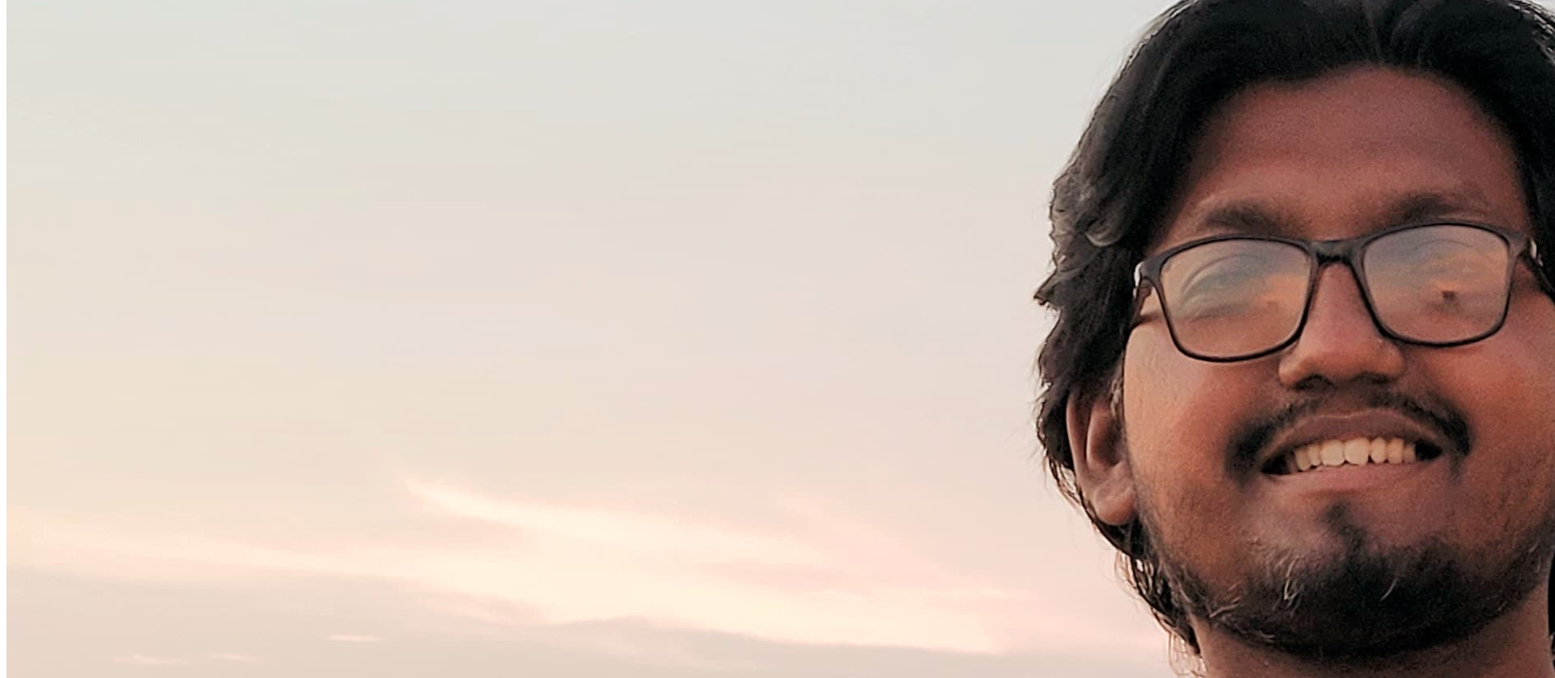
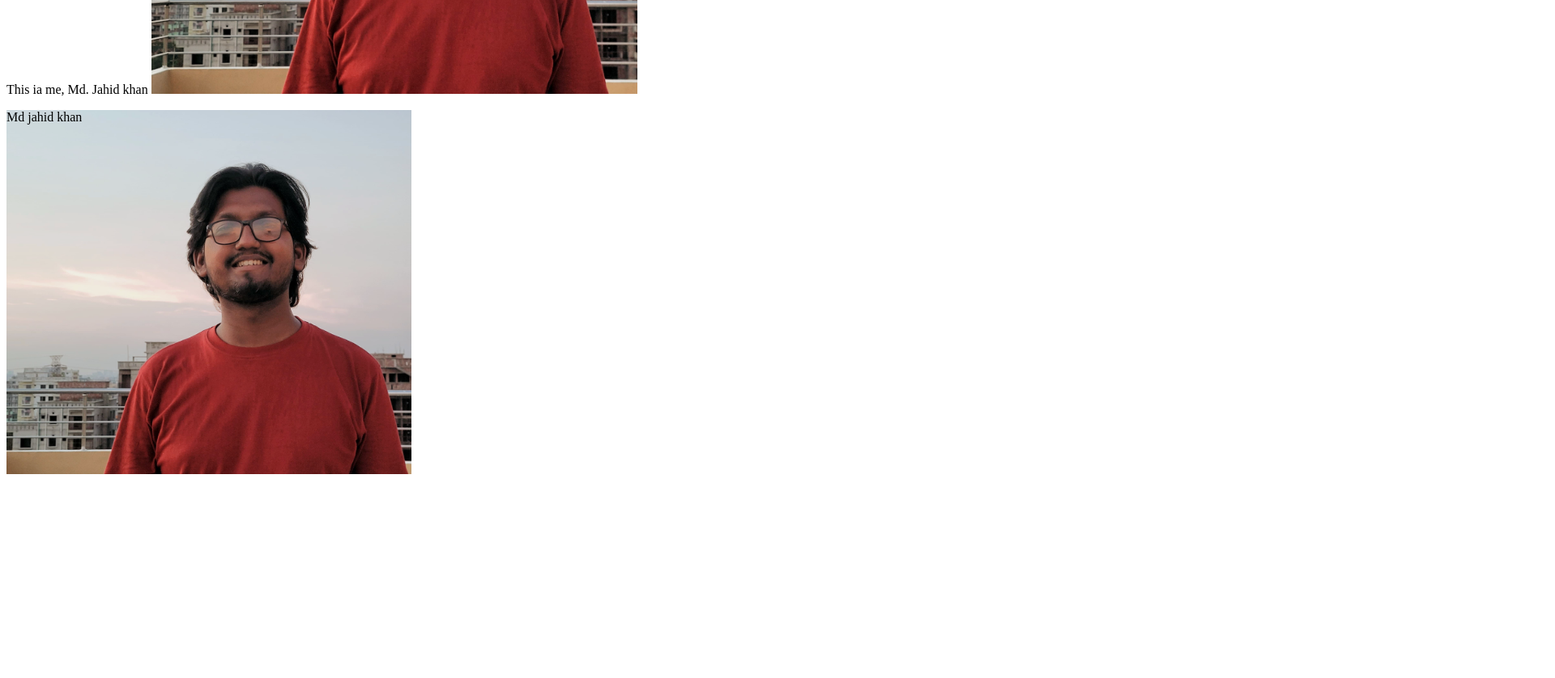
Before and after one commit to md-jahid-k/My-second-repo, a plain HTML site: page index.html in a window 1280 px wide. Shown: the part 400-1238 px from the top of the page at 81% size, 1920 px wide, since content can reach past the window. After the commit the page ends 994 px from the top, so only its background shows below. Drawn offline with Linux system fonts and the light colour scheme.

Commit message:
added photo

```diff
--- a/index.html
+++ b/index.html
@@ -4,8 +4,15 @@
     <meta charset="UTF-8">
     <meta name="viewport" content="width=device-width, initial-scale=1.0">
     <title>My second repo</title>
+    <link rel="stylesheet" href="/style.css">
 </head>
 <body>
-    <img src="/Images/WhatsApp Image 2024-06-23 at 19.56.14_1d26adab.jpg" alt="">
+
+    <p>This ia me, Md. Jahid khan
+        <img src="/Images/WhatsApp Image 2024-06-23 at 19.56.14_1d26adab.jpg" alt="">
+    </p>
+    <div>
+        Md jahid khan
+    </div>
 </body>
 </html>
--- /dev/null
+++ b/style.css
@@ -0,0 +1,14 @@
+img{
+    height: 500px;
+    width: 600px;
+}
+div{
+    background-image: url(/Images/WhatsApp\ Image\ 2024-06-23\ at\ 19.56.14_1d26adab.jpg);
+    width: 500px;
+    height: 450px ;
+    background-color: aliceblue;
+    background-position: center;
+    background-blend-mode: multiply;
+    background-repeat: no-repeat;
+    background-size: cover;
+}
```
Also changed, not shown: 1 other file.
